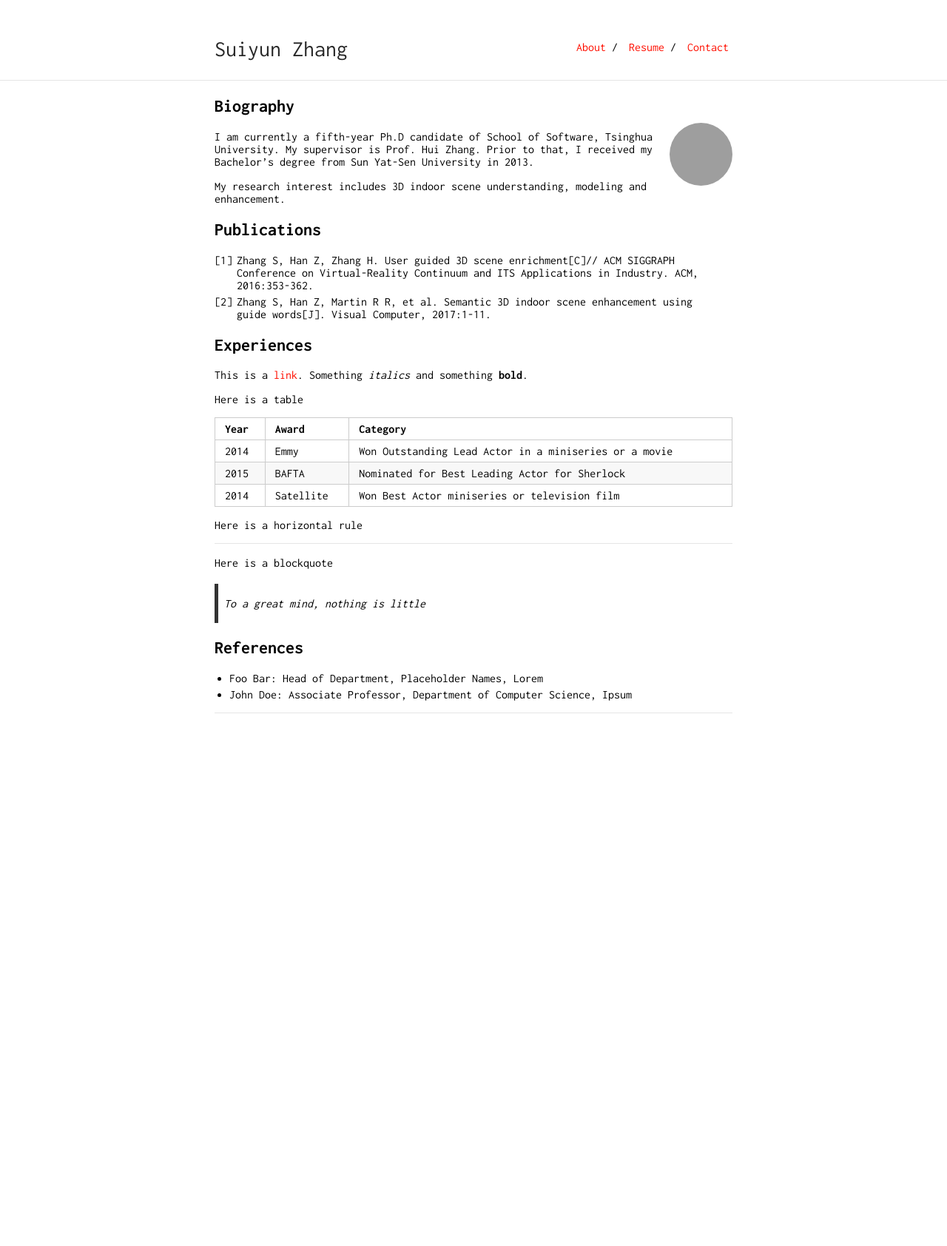
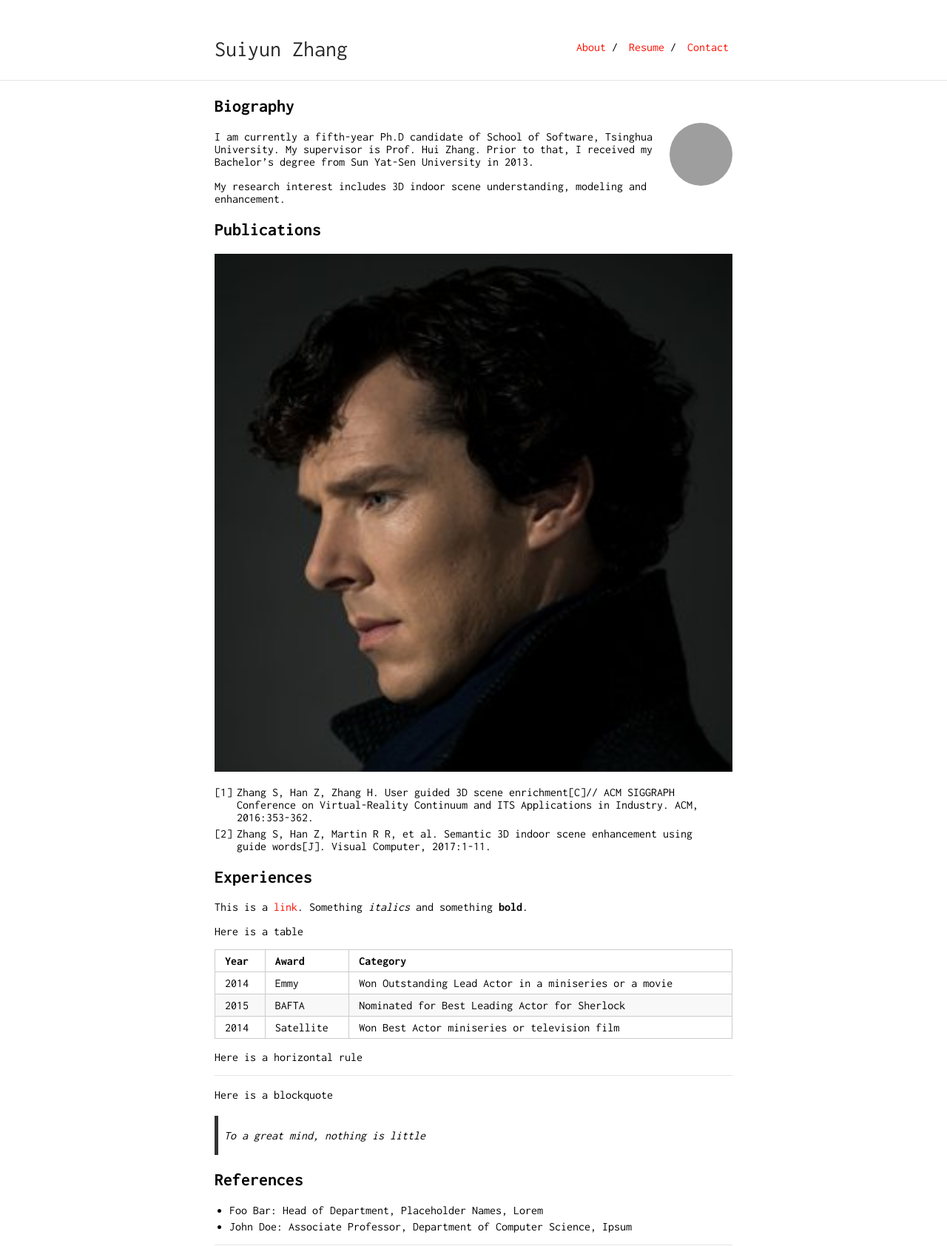
Before and after one commit to zhsuiy/suiyun.github.io, a Jekyll site: the page built from index.md, in a window 1280 px wide. Shown: the whole page at 74% size. Built offline with Jekyll 4.4.1, drawn with Linux system fonts in a browser that asks for light colours; our own code applies the rules of GitHub Pages for plain Markdown files; before the commit the page ends 965 px from its top, so only the background shows below that; grey boxes are pictures that could not be loaded.

Commit message:
add project image

```diff
--- a/index.md
+++ b/index.md
@@ -12,6 +12,7 @@ My research interest includes 3D indoor scene understanding, modeling and enhanc
 
 ## Publications
 
+![project image](/sherlock.jpg "User guided 3D indoor scene enrichment")
 1. Zhang S, Han Z, Zhang H. User guided 3D scene enrichment[C]// ACM SIGGRAPH Conference on Virtual-Reality Continuum and ITS Applications in Industry. ACM, 2016:353-362.
 2. Zhang S, Han Z, Martin R R, et al. Semantic 3D indoor scene enhancement using guide words[J]. Visual Computer, 2017:1-11.
 
```
